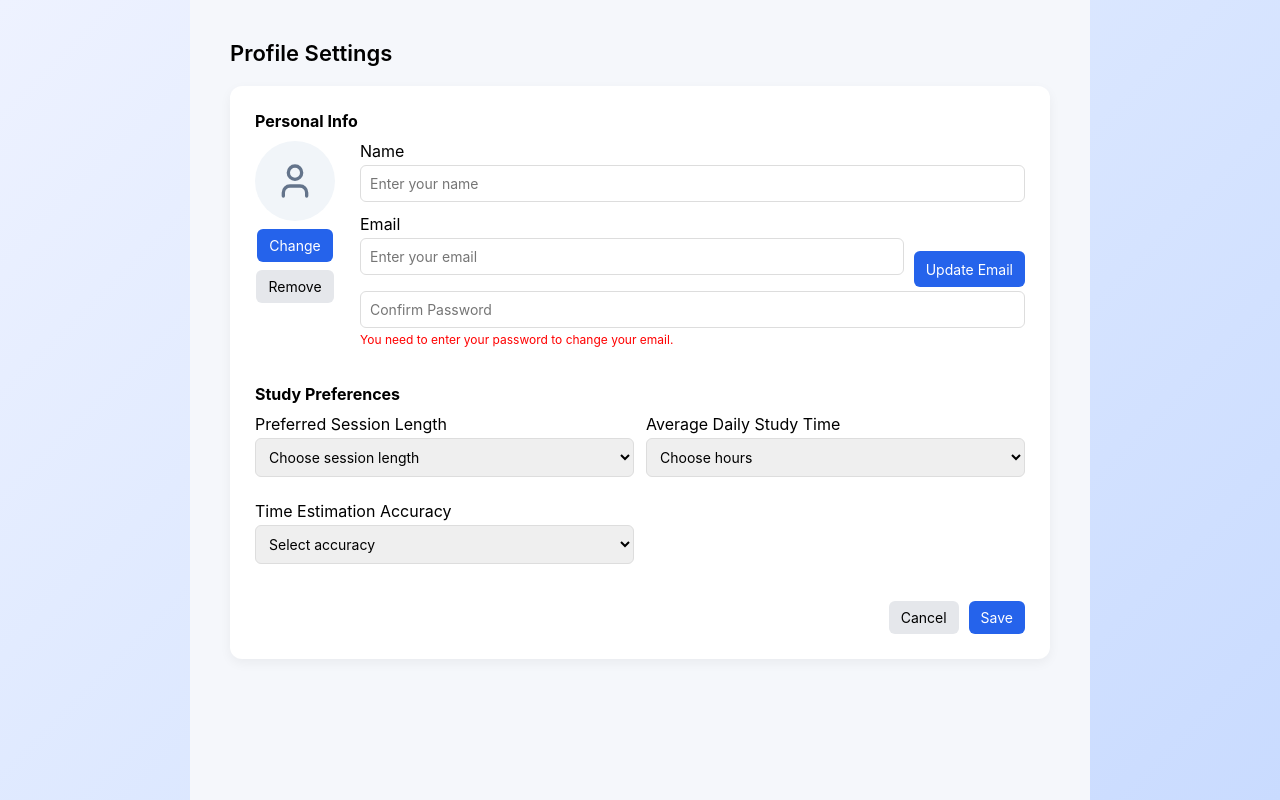
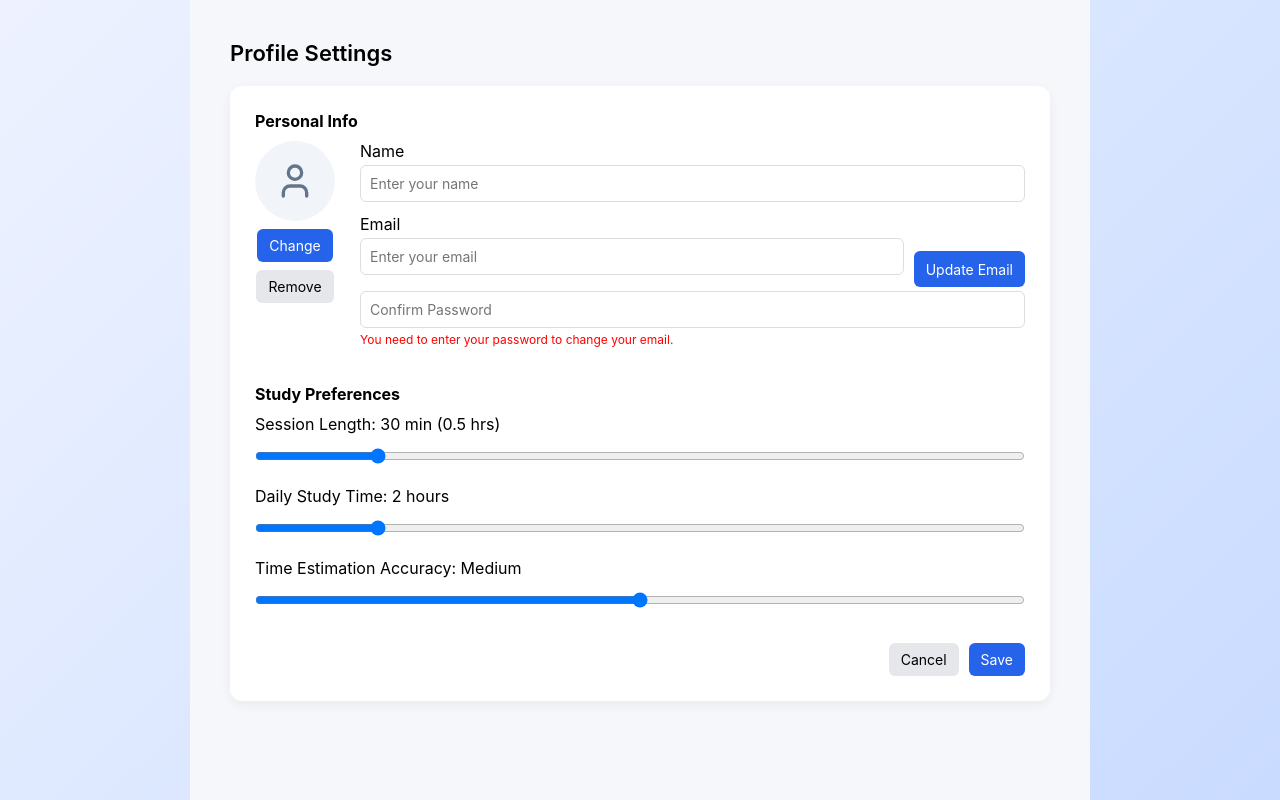
Before and after one commit to ahmedjlidi/Web-Project, a React (Vite) app: page /profile in a window 1280 px wide. Built offline with nearby package versions, Linux system fonts and the light colour scheme.

Commit message:
modifications

```diff
--- a/src/pages/Profile.css
+++ b/src/pages/Profile.css
@@ -118,3 +118,9 @@
   font-size: 12px;
   margin-top: 4px;
 }
+
+.slider {
+  width: 100%;
+  margin-top: 10px;
+  cursor: pointer;
+}
--- a/src/pages/Profile.jsx
+++ b/src/pages/Profile.jsx
@@ -1,19 +1,73 @@
-import React from "react";
+import React, { useState, useEffect } from "react";
 import "./Profile.css";
 import { User } from "lucide-react";
 
 function Profile() {
+  const [name, setName] = useState("");
+  const [email, setEmail] = useState("");
+  const [password, setPassword] = useState("");
+
+  const [sessionLength, setSessionLength] = useState(30);
+  const [studyTime, setStudyTime] = useState(2);
+  const [accuracy, setAccuracy] = useState(2);
+
+  useEffect(() => {
+    const saved = JSON.parse(localStorage.getItem("profile"));
+
+    if (saved) {
+      setName(saved.name || "");
+      setEmail(saved.email || "");
+      setSessionLength(saved.sessionLength || 30);
+      setStudyTime(saved.studyTime || 2);
+      setAccuracy(saved.accuracy || 2);
+    }
+  }, []);
+
+  const handleSave = () => {
+    const data = {
+      name,
+      email,
+      sessionLength,
+      studyTime,
+      accuracy,
+    };
+
+    localStorage.setItem("profile", JSON.stringify(data));
+    alert("Profile saved!");
+  };
+
+  const handleCancel = () => {
+    setName("");
+    setEmail("");
+    setPassword("");
+    setSessionLength(30);
+    setStudyTime(2);
+    setAccuracy(2);
+  };
+
+  const handleUpdateEmail = () => {
+    if (!password) {
+      alert("Enter password to update email");
+      return;
+    }
+    alert("Email updated!");
+  };
+
+  const getAccuracyLabel = () => {
+    if (accuracy === 1) return "Low (I underestimate)";
+    if (accuracy === 2) return "Medium";
+    return "High (Very accurate)";
+  };
+
   return (
     <div className="profile-container">
       <h2 className="title">Profile Settings</h2>
 
       <div className="profile-card">
-
         <div className="section">
           <h3>Personal Info</h3>
 
           <div className="personal-row">
-
             <div className="left">
               <div className="avatar">
                 <User size={40} />
@@ -25,24 +79,45 @@ function Profile() {
             <div className="right">
               <div className="form-group">
                 <label>Name</label>
-                <input type="text" placeholder="Enter your name" />
+                <input
+                  type="text"
+                  placeholder="Enter your name"
+                  value={name}
+                  onChange={(e) => setName(e.target.value)}
+                />
               </div>
 
               <div className="email-row">
                 <div className="form-group email-input">
                   <label>Email</label>
-                  <input type="email" placeholder="Enter your email" />
+                  <input
+                    type="email"
+                    placeholder="Enter your email"
+                    value={email}
+                    onChange={(e) => setEmail(e.target.value)}
+                  />
                 </div>
-                <button className="btn primary update-btn">
+
+                <button
+                  className="btn primary update-btn"
+                  onClick={handleUpdateEmail}
+                >
                   Update Email
                 </button>
               </div>
 
               <div className="form-group">
-                <input type="password" placeholder="Confirm Password" />
+                <input
+                  type="password"
+                  placeholder="Confirm Password"
+                  value={password}
+                  onChange={(e) => setPassword(e.target.value)}
+                />
+                {!password && (
                   <p className="error">
                     You need to enter your password to change your email.
                   </p>
+                )}
               </div>
             </div>
           </div>
@@ -51,49 +126,58 @@ function Profile() {
         <div className="section">
           <h3>Study Preferences</h3>
 
-          <div className="grid">
           <div className="form-group">
-              <label>Preferred Session Length</label>
-                <select defaultValue="">
-                <option value="" disabled>
-                    Choose session length
-                </option>
-                <option value="30">30 minutes</option>
-                <option value="60">1 hour</option>
-                <option value="120">2 hours</option>
-                </select>
+            <label>
+              Session Length: {sessionLength} min (
+              {(sessionLength / 60).toFixed(1)} hrs)
+            </label>
+            <input
+              type="range"
+              min="5"
+              max="180"
+              step="5"
+              value={sessionLength}
+              onChange={(e) => setSessionLength(Number(e.target.value))}
+              className="slider"
+            />
           </div>
 
           <div className="form-group">
-              <label>Average Daily Study Time</label>
-                <select defaultValue="">
-                <option value="" disabled>
-                    Choose hours
-                </option>
-                <option value="1">1 hour</option>
-                <option value="2">2 hours</option>
-                <option value="3">3 hours</option>
-                <option value="4">4+ hours</option>
-                </select>
+            <label>Daily Study Time: {studyTime} hours</label>
+            <input
+              type="range"
+              min="1"
+              max="8"
+              step="1"
+              value={studyTime}
+              onChange={(e) => setStudyTime(Number(e.target.value))}
+              className="slider"
+            />
           </div>
 
           <div className="form-group">
-              <label>Time Estimation Accuracy</label>
-                <select defaultValue="">
-                <option value="" disabled>
-                    Select accuracy
-                </option>
-                <option value="low">Low (I underestimate)</option>
-                <option value="medium">Medium (sometimes accurate)</option>
-                <option value="high">High (very accurate)</option>
-                </select>
-            </div>
+            <label>
+              Time Estimation Accuracy: {getAccuracyLabel()}
+            </label>
+            <input
+              type="range"
+              min="1"
+              max="3"
+              step="1"
+              value={accuracy}
+              onChange={(e) => setAccuracy(Number(e.target.value))}
+              className="slider"
+            />
           </div>
         </div>
 
         <div className="actions">
-          <button className="btn">Cancel</button>
-          <button className="btn primary">Save</button>
+          <button className="btn" onClick={handleCancel}>
+            Cancel
+          </button>
+          <button className="btn primary" onClick={handleSave}>
+            Save
+          </button>
         </div>
       </div>
     </div>
```
Lines whose indentation alone changed are shown as unchanged.
